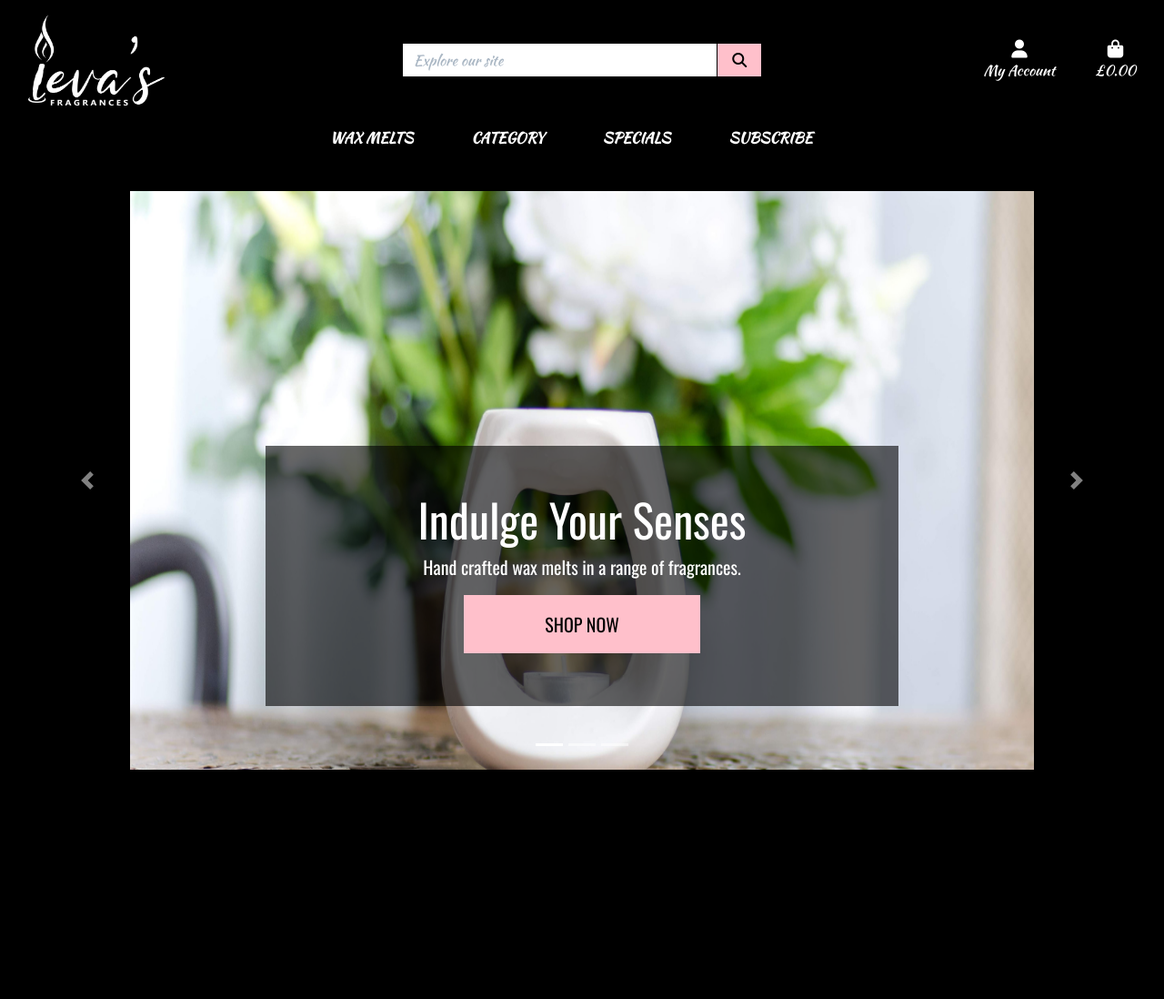
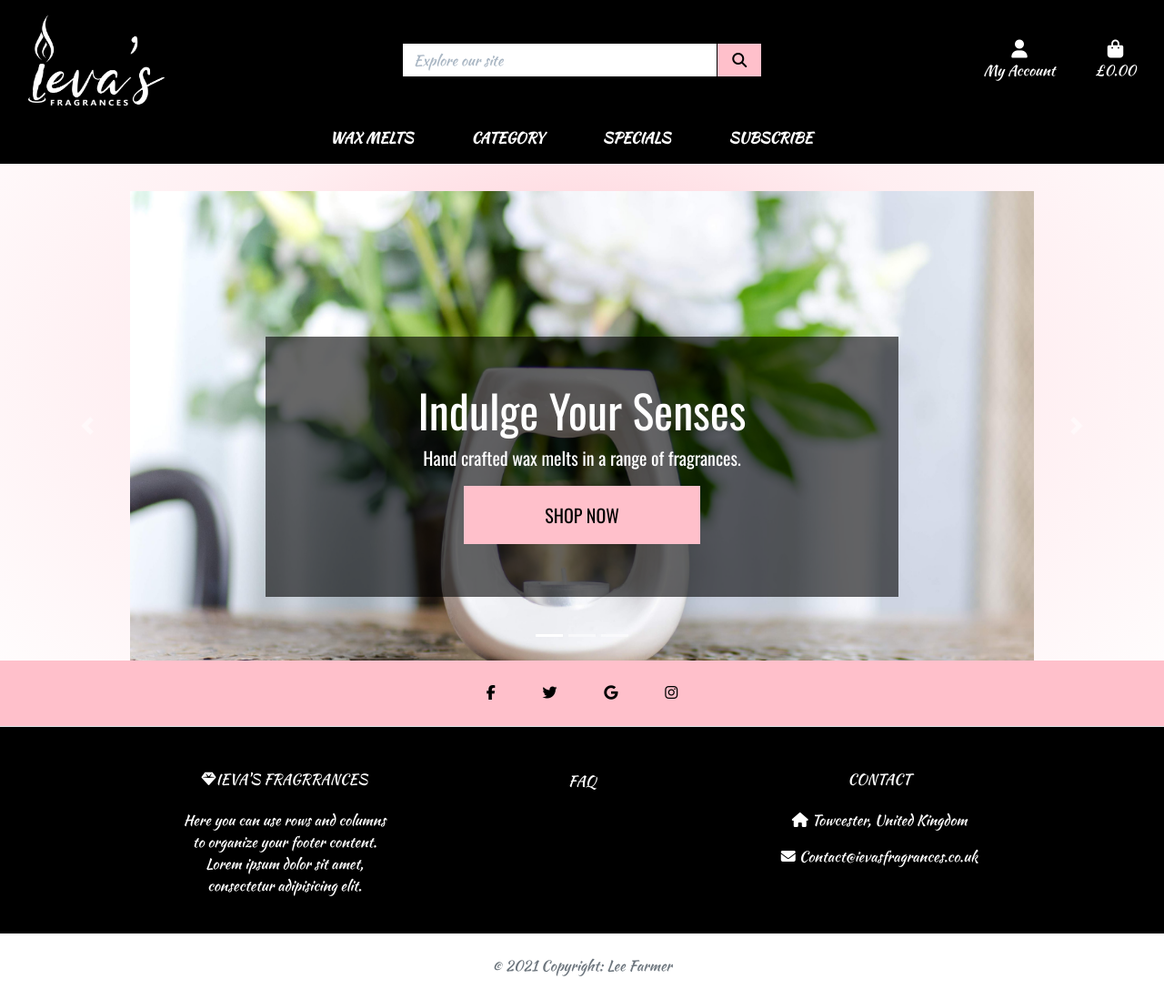
Before and after one commit to Leefarmer83/ievas_fragrances, a Django app: page / in a window 1280 px wide. Shown: the whole page at 91% size. Before the commit the page ends 846 px from the top, so only its background shows below. Run offline with Django 3.2, Linux system fonts and the light colour scheme; some libraries are stand-ins or nearby versions.

Commit message:
added footer and styled

```diff
--- a/static/css/base.css
+++ b/static/css/base.css
@@ -4,10 +4,15 @@ html {
 
 body {
     height: calc(100vh - 164px);
-    background-color: black;
+    background-color: white;
     color: black;
     font-family: 'Kaushan Script';
+    background-image: radial-gradient(pink, rgb(255, 238, 241), white);
 
+}
+
+.bg-black {
+    background-color: black;
 }
 
 .Oswald {
@@ -23,7 +28,7 @@ body {
 }
 
 .imgsize {
-    height: calc(100vh - 164px);
+    height: calc(85vh - 164px);
 }
 
 /* from Bulma - All icons will be the same size */
@@ -207,6 +212,10 @@ input[name='q']::placeholder {
     background-color: pink !important;
 }
 
+.bg-light {
+    background-color: black!important;
+}
+
 /*  Review section */
 
 
@@ -293,7 +302,6 @@ input[name='q']::placeholder {
 .allauth-form-inner-content a {
 	color: #17a2b8; /* text-info */
 }
-
 
 /* Product Form */
 
--- a/templates/base.html
+++ b/templates/base.html
@@ -152,5 +152,80 @@
 
 
 </body>
+<!-- Footer -->
+<footer class="text-center text-lg-start bg-light text-muted">
+  <!-- Section: Social media -->
+  <section
+    class="d-flex justify-content-center justify-content-lg-between p-4 border-bottom bg-pink"
+  >
+    <!-- center -->
+    <div class="col">
+      <a href="" class="text-black m-4">
+        <i class=" center-text fab fa-facebook-f"></i>
+      </a>
+      <a href="" class="text-black m-4">
+        <i class="fab fa-twitter"></i>
+      </a>
+      <a href="" class=" text-black m-4">
+        <i class="fab fa-google"></i>
+      </a>
+      <a href="" class="text-black m-4 ">
+        <i class="fab fa-instagram"></i>
+      </a>
+    </div>
+    <!-- Right -->
+  </section>
+  <!-- Section: Social media -->
+
+  <!-- Section: Links  -->
+  <section class="bg-black text-white">
+    <div class="container text-center text-md-start mt-5">
+      <!-- Grid row -->
+      <div class="row mt-3">
+        <!-- Grid column -->
+        <div class="col-md-3 col-lg-4 col-xl-3 mx-auto mb-4">
+          <!-- Content -->
+          <h6 class="text-uppercase fw-bold mb-4">
+            <i class="fas fa-gem me-3"></i>Ieva's Fragrrances
+          </h6>
+          <p>
+            Here you can use rows and columns to organize your footer content. Lorem ipsum
+            dolor sit amet, consectetur adipisicing elit.
+          </p>
+        </div>
+        <!-- Grid column -->
+
+        <!-- Grid column -->
+        <div class="col-md-2 col-lg-2 col-xl-2 mx-auto mb-4">
+          <!-- Links -->
+            <a href="#!" class="text-reset">FAQ</a>
+          </p>
+        </div>
+        <!-- Grid column -->
+        <!-- Grid column -->
+        <div class="col-md-4 col-lg-3 col-xl-3 mx-auto mb-md-0 mb-4">
+          <!-- Links -->
+          <h6 class="text-uppercase fw-bold mb-4">
+            Contact
+          </h6>
+          <p><i class="fas fa-home me-3"></i> Towcester, United Kingdom</p>
+          <p>
+            <i class="fas fa-envelope me-3"></i>
+            Contact@ievasfragrances.co.uk
+          </p>
+        <!-- Grid column -->
+      </div>
+      <!-- Grid row -->
+    </div>
+  </section>
+  <!-- Section: Links  -->
+
+  <!-- Copyright -->
+  <div class="text-center p-4 bg-white" style="background-color: rgba(0, 0, 0, 0.05);">
+    © 2021 Copyright: Lee Farmer
+  </div>
+  <!-- Copyright -->
+</footer>
+<!-- Footer -->
 
 </html>
```
